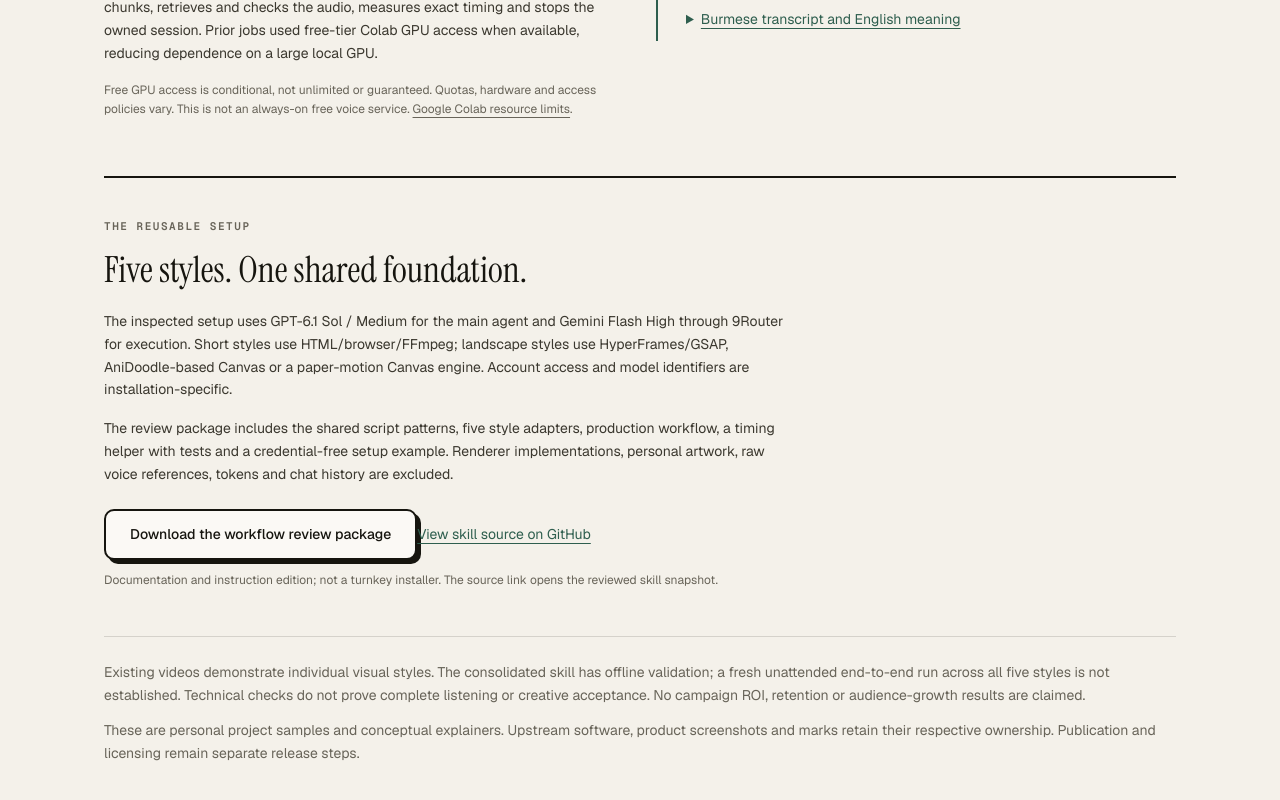
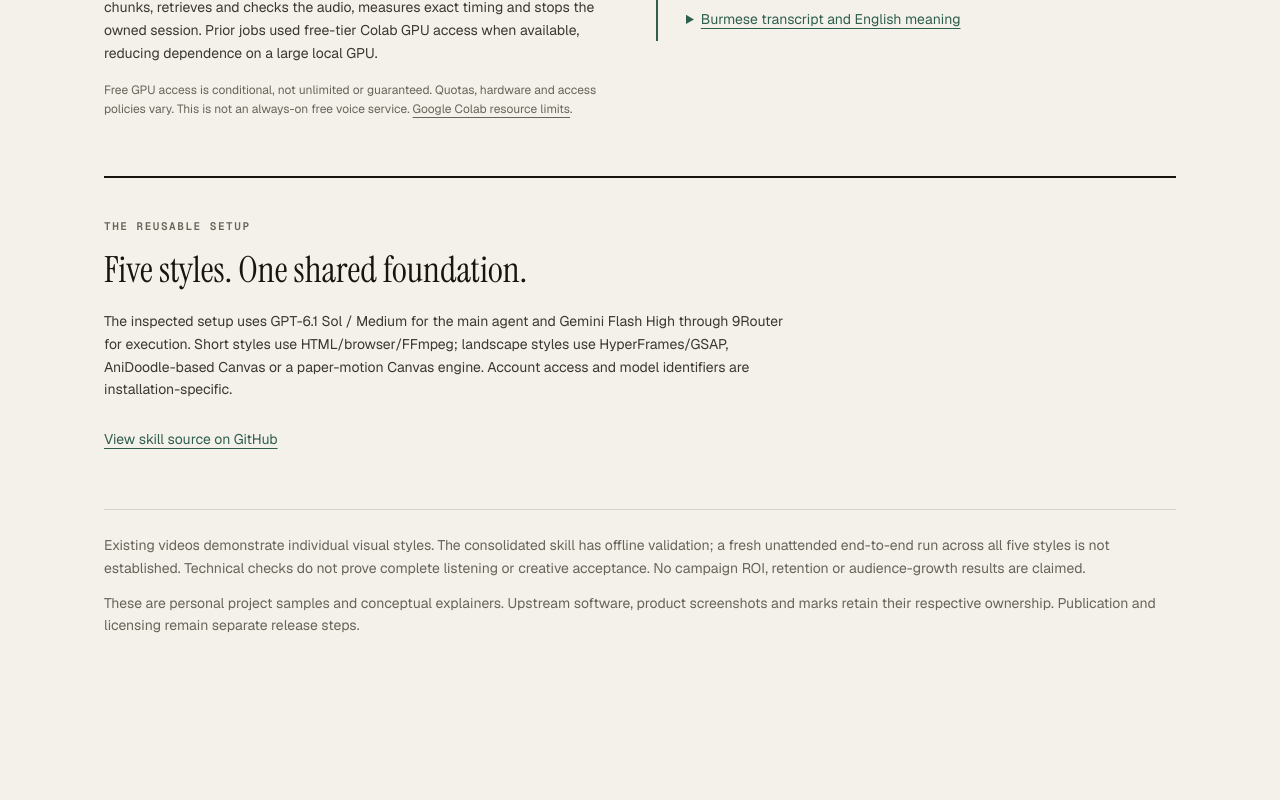
Before and after one commit to ahk1542001-wq/victor-ai-automation-portfolio, a Next.js app: page /work/vic in a window 1280 px wide. Shown: the part 2060-2860 px from the top of the page. After the commit the page ends 2761 px from the top, so only its background shows below. Built offline with nearby package versions, Linux system fonts and the light colour scheme.

Commit message:
Remove the public VIC workflow review package

```diff
--- a/scripts/smoke.mjs
+++ b/scripts/smoke.mjs
@@ -238,7 +238,7 @@ if (!fs.existsSync(vicPath) || !filmsHtml.includes('href="/work/vic"')) {
   throw new Error('VIC case study must be built and discoverable from the films collection');
 }
 const vicHtml = fs.readFileSync(vicPath, 'utf8');
-for (const phrase of ['Watch the work', 'VoxCPM2', 'voice-demo.mp3', 'not a turnkey installer']) {
+for (const phrase of ['Watch the work', 'VoxCPM2', 'voice-demo.mp3', 'View skill source on GitHub']) {
   if (!vicHtml.includes(phrase)) throw new Error(`Missing VIC evidence: ${phrase}`);
 }
 const vicSource = fs.readFileSync(path.join(process.cwd(), 'src/data/vic.ts'), 'utf8');
@@ -252,10 +252,14 @@ for (const sample of samples) {
     if (!fs.existsSync(actual) || !fs.statSync(actual).size) throw new Error(`Missing VIC asset: ${asset}`);
   }
 }
-for (const asset of ['voice-demo.mp3', 'voice-transcript.txt', 'vic-video-workflow-review.zip']) {
+for (const asset of ['voice-demo.mp3', 'voice-transcript.txt']) {
   if (!fs.existsSync(path.join(process.cwd(), 'public/vic', asset))) throw new Error(`Missing VIC evidence: ${asset}`);
 }
-console.log('PASS: VIC five-style inventory, local media, narration and workflow download.');
+const retiredVicPackage = 'vic-video-workflow-review.zip';
+if (vicHtml.includes(retiredVicPackage) || fs.existsSync(path.join(process.cwd(), 'public/vic', retiredVicPackage))) {
+  throw new Error('VIC workflow review package must not be publicly available');
+}
+console.log('PASS: VIC five-style inventory, local media, narration, and workflow package removal.');
 
 // Commercial concepts stay separate from VIC, with exact accepted media.
 const vvicHtmlPath = path.join(outDir, 'work', 'v-vic.html');
--- a/src/app/work/vic/page.tsx
+++ b/src/app/work/vic/page.tsx
@@ -78,10 +78,7 @@ export default function VicCaseStudy() {
           <p className="eyebrow">The reusable setup</p>
           <h2 id="setup-heading" className="mt-4 font-serif text-4xl">Five styles. One shared foundation.</h2>
           <p className="mt-5 max-w-[75ch] text-sm leading-relaxed text-ink-soft">The inspected setup uses GPT-6.1 Sol / Medium for the main agent and Gemini Flash High through 9Router for execution. Short styles use HTML/browser/FFmpeg; landscape styles use HyperFrames/GSAP, AniDoodle-based Canvas or a paper-motion Canvas engine. Account access and model identifiers are installation-specific.</p>
-          <p className="mt-4 max-w-[75ch] text-sm leading-relaxed text-ink-soft">The review package includes the shared script patterns, five style adapters, production workflow, a timing helper with tests and a credential-free setup example. Renderer implementations, personal artwork, raw voice references, tokens and chat history are excluded.</p>
-          <a href="/vic/vic-video-workflow-review.zip" download className="btn-hard btn-hard-ghost mt-6">Download the workflow review package</a>
           <a href="https://github.com/ahk1542001-wq/victor-ai-automation-portfolio/blob/d4cc054/docs/vic-workflow/skills/vic-video/SKILL.md" target="_blank" rel="noopener noreferrer" className="mt-4 inline-flex min-h-[44px] items-center text-sm text-pine underline underline-offset-4">View skill source on GitHub</a>
-          <p className="mt-3 text-xs text-muted">Documentation and instruction edition; not a turnkey installer. The source link opens the reviewed skill snapshot.</p>
         </section>
         <aside aria-label="Evidence and limitations" className="mt-12 border-t border-hair pt-6 text-sm leading-relaxed text-muted">
           <p>Existing videos demonstrate individual visual styles. The consolidated skill has offline validation; a fresh unattended end-to-end run across all five styles is not established. Technical checks do not prove complete listening or creative acceptance. No campaign ROI, retention or audience-growth results are claimed.</p>
```
Also changed, not shown: 1 other file (tests, documents, lock files or other folders).
